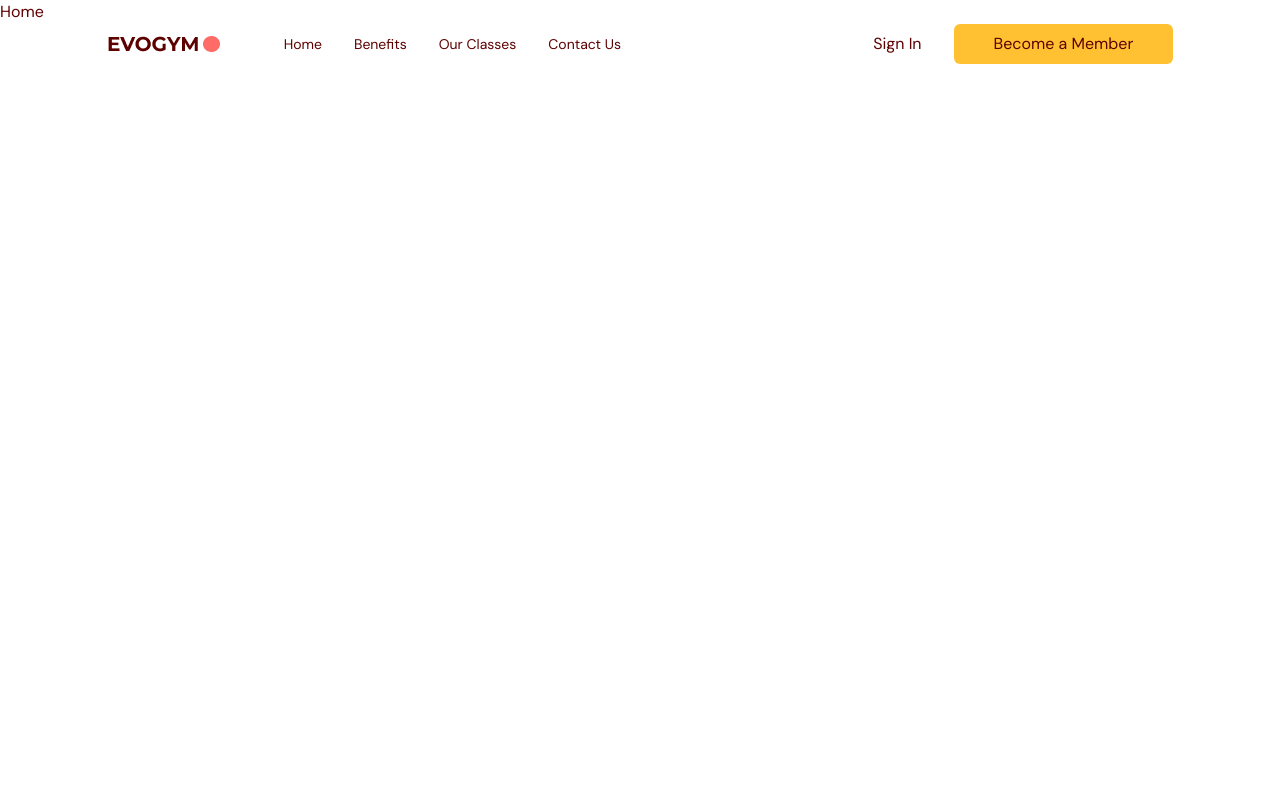
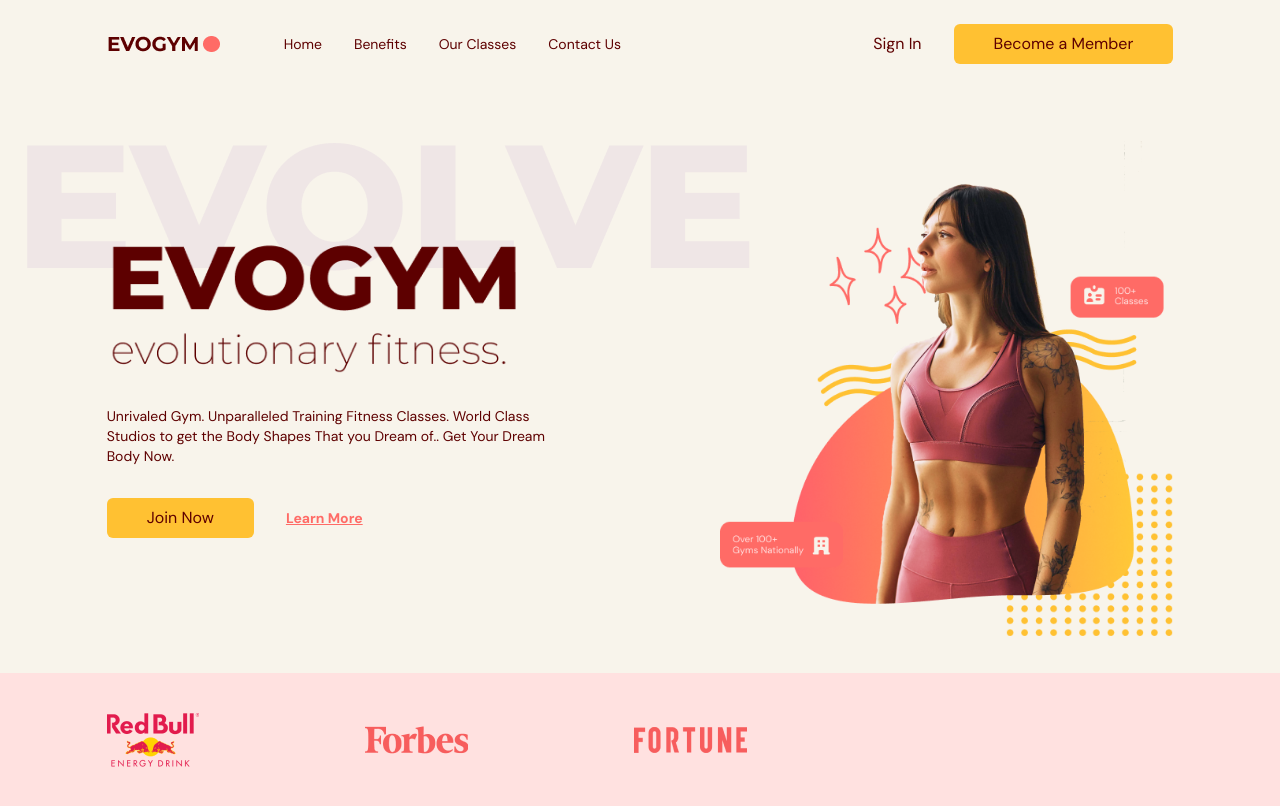
Before and after one commit to igudy/gym-typescript, a React (Vite) app: page / in a window 1280 px wide. Shown: the top 806 px of the page. Built offline with nearby package versions, Linux system fonts and the light colour scheme.

Commit message:
Home added

```diff
--- a/src/scenes/home/index.tsx
+++ b/src/scenes/home/index.tsx
@@ -1,11 +1,103 @@
-import React from 'react'
+import useMediaQuery from "@/hooks/useMediaQuery";
+import { SelectedPage } from "../shared/types";
+import ActionButton from "../shared/ActionButton";
+import HomePageText from "@/assets/HomePageText.png";
+import HomePageGraphic from "@/assets/HomePageGraphic.png";
+import SponsorRedBull from "@/assets/SponsorRedBull.png";
+import SponsorForbes from "@/assets/SponsorForbes.png";
+import SponsorFortune from "@/assets/SponsorFortune.png";
+import AnchorLink from "react-anchor-link-smooth-scroll";
+import { motion } from "framer-motion";
 
-type Props = {}
+type Props = {
+  setSelectedPage: (value: SelectedPage) => void;
+};
 
-const Home = (props: Props) => {
+const Home = ({ setSelectedPage }: Props) => {
+  const isAboveMediumScreens = useMediaQuery("(min-width:1060px)");
+
   return (
-    <div>Home</div>
-  )
-}
+    <section id="home" className="gap-16 bg-gray-20 py-10 md:h-full md:pb-0">
+      {/* IMAGE AND MAIN HEADER */}
+      <motion.div
+        className="mx-auto w-5/6 items-center justify-center md:flex md:h-5/6"
+        onViewportEnter={() => setSelectedPage(SelectedPage.Home)}
+      >
+        {/* MAIN HEADER */}
+        <div className="z-10 mt-32 md:basis-3/5">
+          {/* HEADINGS */}
+          <motion.div
+            className="md:-mt-20"
+            initial="hidden"
+            whileInView="visible"
+            viewport={{ once: true, amount: 0.5 }}
+            transition={{ duration: 0.5 }}
+            variants={{
+              hidden: { opacity: 0, x: -50 },
+              visible: { opacity: 1, x: 0 },
+            }}
+          >
+            <div className="relative">
+              <div className="before:absolute before:-top-20 before:-left-20 before:z-[-1] md:before:content-evolvetext">
+                <img alt="home-page-text" src={HomePageText} />
+              </div>
+            </div>
+
+            <p className="mt-8 text-sm">
+              Unrivaled Gym. Unparalleled Training Fitness Classes. World Class
+              Studios to get the Body Shapes That you Dream of.. Get Your Dream
+              Body Now.
+            </p>
+          </motion.div>
+
+          {/* ACTIONS */}
+          <motion.div
+            className="mt-8 flex items-center gap-8"
+            initial="hidden"
+            whileInView="visible"
+            viewport={{ once: true, amount: 0.5 }}
+            transition={{ delay: 0.2, duration: 0.5 }}
+            variants={{
+              hidden: { opacity: 0, x: -50 },
+              visible: { opacity: 1, x: 0 },
+            }}
+          >
+            <ActionButton setSelectedPage={setSelectedPage}>
+              Join Now
+            </ActionButton>
+            <AnchorLink
+              className="text-sm font-bold text-primary-500 underline hover:text-secondary-500"
+              onClick={() => setSelectedPage(SelectedPage.ContactUs)}
+              href={`#${SelectedPage.ContactUs}`}
+            >
+              <p>Learn More</p>
+            </AnchorLink>
+          </motion.div>
+        </div>
+
+        {/* IMAGE */}
+        <div
+          className="flex basis-3/5 justify-center md:z-10
+              md:ml-40 md:mt-16 md:justify-items-end"
+        >
+          <img alt="home-pageGraphic" src={HomePageGraphic} />
+        </div>
+      </motion.div>
+
+      {/* SPONSORS */}
+      {isAboveMediumScreens && (
+        <div className="h-[150px] w-full bg-primary-100 py-10">
+          <div className="mx-auto w-5/6">
+            <div className="flex w-3/5 items-center justify-between gap-8">
+              <img alt="redbull-sponsor" src={SponsorRedBull} />
+              <img alt="forbes-sponsor" src={SponsorForbes} />
+              <img alt="fortune-sponsor" src={SponsorFortune} />
+            </div>
+          </div>
+        </div>
+      )}
+    </section>
+  );
+};
 
 export default Home;
```
Also changed, not shown: src/assets/favicon.png (added).
